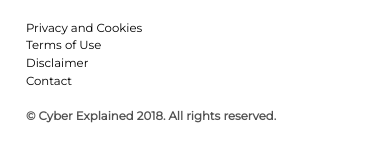
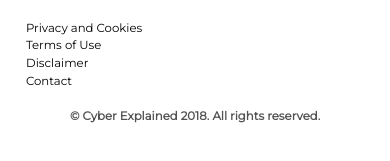
Before and after one commit to cyberexplained/cyberexplained.github.io, a Jekyll site: the page built from index.html, in a window 390 px wide and 1400 px high, scrolled down 352 px. Shown: the part 1236-1397 px from the top of the window. Built offline with Jekyll 4.4.1, drawn with Linux system fonts in a browser that asks for light colours; nearby versions of some CDN libraries; the list of posts is cut into pages by our own code.

Commit message:
Theme updates.

```diff
--- a/_sass/_layout.scss
+++ b/_sass/_layout.scss
@@ -80,13 +80,20 @@
       // Show the copyright notice under the footer buttons.
       flex-flow: column-reverse;
 
+      .copyright {
+        // Center copyright on smaller screens.
+        text-align: center;
+      }
+
       .left-panel {
         -webkit-transition: margin-top .3s ease-in-out;
            -moz-transition: margin-top .3s ease-in-out;
                 transition: margin-top .3s ease-in-out;
 
         width: 100%;
-        margin-top: 1.5em; // Effected by column reverse.
+
+        // Effected by column reverse.
+        margin-top: 1.5em;
       }
 
       .right-panel {
```
